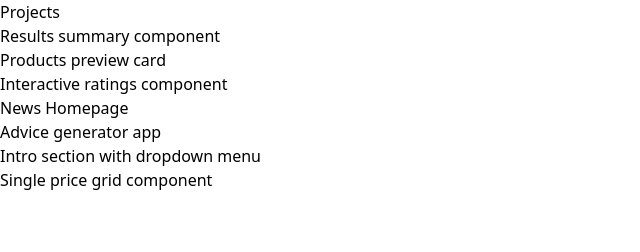
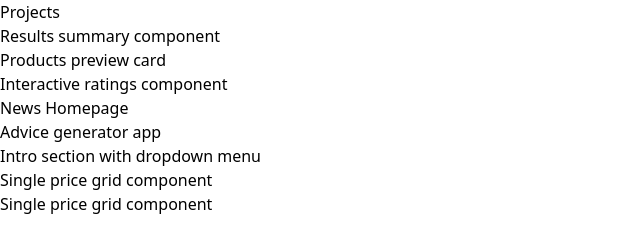
Before and after one commit to gtalin/front-end-mentor, a plain HTML site: page index.html in a window 1280 px wide. Shown: the whole page, without its empty margins (0-640 px from the left). Drawn offline with nearby package versions, Linux system fonts and the light colour scheme.

Commit message:
Add path of ping page to index.html

```diff
--- a/index.html
+++ b/index.html
@@ -38,6 +38,10 @@
       <li>
         <a href="./single-price-grid-component">Single price grid component</a>
       </li>
+
+      <li>
+        <a href="./ping-coming-soon">Single price grid component</a>
+      </li>
     </ul>
   </main>
 </body>
```
